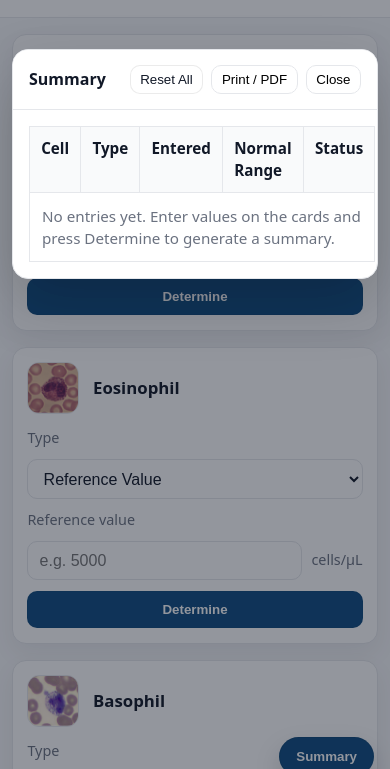
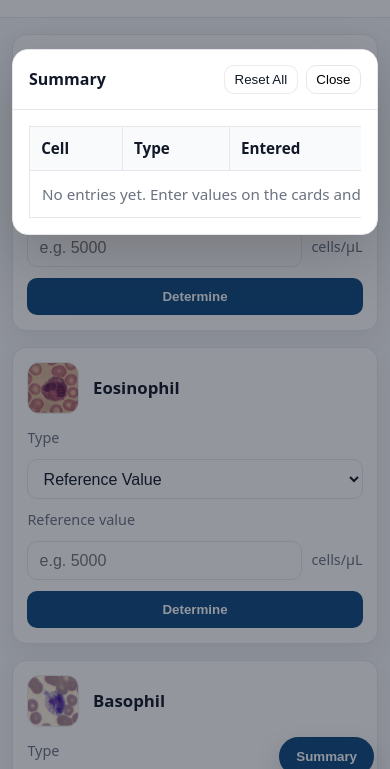
Before and after one commit to DarkNight0404/final_exam, a plain HTML site: page index.html in a window 390 px wide. Both pictures are taken after a click on the button "Summary". Shown: the part 52-821 px from the top of the page. Drawn offline with Linux system fonts and the light colour scheme.

Commit message:
remove print and fix mobile table

```diff
--- a/css/style.css
+++ b/css/style.css
@@ -131,7 +131,7 @@ main {
 .cell-form select:focus,
 .cell-form input[type="text"]:focus {
   border-color: rgba(15, 76, 129, 0.45);
-    box-shadow: 0 0 0 4px rgba(15, 76, 129, 0.10);
+  box-shadow: 0 0 0 4px rgba(15, 76, 129, 0.1);
 }
 
 /* Input + unit */
@@ -144,8 +144,7 @@ main {
 
 .inline-row input {
   flex: 1 1 auto;
-    min-width: 0;
-    /* prevents overflow on small screens */
+  min-width: 0; /* prevents overflow on small screens */
 }
 
 .unit-span {
@@ -339,16 +338,18 @@ main {
   overflow: auto;
 }
 
-/* Table-style Summary (print-friendly) */
+/* ===== Summary table (keep table layout + horizontal scroll on phones) ===== */
 .summary-table-wrap {
   width: 100%;
-    overflow: auto;
+  overflow-x: auto;
+  -webkit-overflow-scrolling: touch;
 }
 
 .summary-table {
   width: 100%;
   border-collapse: collapse;
   font-size: 0.95rem;
+  min-width: 720px; /* forces horizontal scroll on narrow screens */
 }
 
 .summary-table th,
@@ -363,6 +364,11 @@ main {
   background: #f9fafb;
   color: #111827;
   font-weight: 700;
+}
+
+.summary-table td:last-child,
+.summary-table th:last-child {
+  white-space: nowrap;
 }
 
 .badge {
@@ -469,7 +475,7 @@ main {
 .field input:focus,
 .field textarea:focus {
   border-color: rgba(15, 76, 129, 0.45);
-    box-shadow: 0 0 0 4px rgba(15, 76, 129, 0.10);
+  box-shadow: 0 0 0 4px rgba(15, 76, 129, 0.1);
 }
 
 .feedback-actions {
@@ -519,6 +525,7 @@ main {
   padding-top: 0.75rem;
 }
 
+/* Prevent iOS zoom */
 .cell-form input[type="text"],
 .cell-form select,
 .feedback-form input,
@@ -526,7 +533,8 @@ main {
   font-size: 16px;
 }
 
-/* PRINT: only print the summary panel/table */
+/* ===== Print rules (don’t break mobile horizontal scroll) ===== */
+@media print {
   .summary-modal .content {
     max-height: none !important;
     overflow: visible !important;
@@ -536,7 +544,6 @@ main {
     overflow: visible !important;
   }
 
-/* Avoid page breaks caused by row splitting / layout quirks */
   .summary-table,
   .summary-table tr,
   .summary-table td,
@@ -545,7 +552,7 @@ main {
     page-break-inside: avoid !important;
   }
 
-/* Also remove any leftover spacing that could force extra pages */
   @page {
     margin: 12mm;
   }
+}
--- a/js/script.js
+++ b/js/script.js
@@ -83,12 +83,14 @@ function ensureSummaryUI() {
       role: "dialog",
       ariaModal: "true",
       ariaLabel: "Summary",
+      id: "summaryPanel",
     });
 
     const header = document.createElement("header");
     const h3 = el("h3", { text: "Summary" });
 
     const actions = el("div", { className: "summary-actions" });
+
     const resetBtn = el("button", {
       className: "close-btn danger",
       type: "button",
@@ -96,12 +98,7 @@ function ensureSummaryUI() {
       dataset: { reset: "1" },
     });
 
-    const printBtn = el("button", {
-      className: "close-btn",
-      type: "button",
-      text: "Print / PDF",
-      dataset: { print: "1" },
-    });
+    // PDF button removed as requested
 
     const closeBtn = el("button", {
       className: "close-btn",
@@ -111,15 +108,12 @@ function ensureSummaryUI() {
     });
 
     actions.appendChild(resetBtn);
-    actions.appendChild(printBtn);
     actions.appendChild(closeBtn);
 
     header.appendChild(h3);
     header.appendChild(actions);
 
     const content = el("div", { className: "content" });
-
-    // Table layout for Summary (print-friendly)
     const tableWrap = el("div", { className: "summary-table-wrap" });
 
     const table = el("table", { className: "summary-table" });
@@ -172,9 +166,13 @@ function ensureSummaryUI() {
     for (const [name, r] of entries) {
       const badgeClass = r.status || "na";
       const badgeLabel =
-        badgeClass === "low" ? "Low" :
-          badgeClass === "high" ? "High" :
-            badgeClass === "normal" ? "Normal" : "N/A";
+        badgeClass === "low"
+          ? "Low"
+          : badgeClass === "high"
+            ? "High"
+            : badgeClass === "normal"
+              ? "Normal"
+              : "N/A";
 
       const tr = document.createElement("tr");
       tr.innerHTML = `
@@ -194,10 +192,8 @@ function ensureSummaryUI() {
   }
 
   function resetAll() {
-    // clear stored results
     cellResults.clear();
 
-    // clear UI on each card
     document.querySelectorAll(".cell-card").forEach((card) => {
       const input = card.querySelector("input");
       const result = card.querySelector(".diagnosis-result");
@@ -212,12 +208,6 @@ function ensureSummaryUI() {
     renderSummaryList();
   }
 
-  function printSummary() {
-    renderSummaryList();         // ensure latest rows
-    modal.classList.add("open"); // ensure visible for print
-    window.print();
-  }
-
   fab.addEventListener("click", openModal);
 
   modal.addEventListener("click", (e) => {
@@ -225,7 +215,6 @@ function ensureSummaryUI() {
     if (!(t instanceof HTMLElement)) return;
     if (t.dataset.close) closeModal();
     if (t.dataset.reset) resetAll();
-    if (t.dataset.print) printSummary();
   });
 
   document.addEventListener("keydown", (e) => {
@@ -311,7 +300,6 @@ function addCellCard(cellConfig) {
     resultDiv.appendChild(always);
   }
 
-  // Update label and units on select change
   select.addEventListener("change", function () {
     const cfg = getModeConfig();
 
@@ -323,7 +311,6 @@ function addCellCard(cellConfig) {
     resetResult();
   });
 
-  // Initialize
   select.dispatchEvent(new Event("change"));
 
   button.addEventListener("click", function () {
@@ -333,7 +320,6 @@ function addCellCard(cellConfig) {
 
     resetResult();
 
-    // Invalid input
     if (Number.isNaN(val)) {
       resultDiv.style.display = "block";
       resultDiv.classList.add("diagnosis-fail");
@@ -351,7 +337,6 @@ function addCellCard(cellConfig) {
       return;
     }
 
-    // No config
     if (!cfg || typeof cfg.min !== "number" || typeof cfg.max !== "number") {
       resultDiv.style.display = "block";
       resultDiv.classList.add("diagnosis-normal");
@@ -392,9 +377,13 @@ function addCellCard(cellConfig) {
     }
 
     const status =
-      statusClass === "diagnosis-low" ? "low" :
-        statusClass === "diagnosis-high" ? "high" :
-          statusClass === "diagnosis-normal" ? "normal" : "na";
+      statusClass === "diagnosis-low"
+        ? "low"
+        : statusClass === "diagnosis-high"
+          ? "high"
+          : statusClass === "diagnosis-normal"
+            ? "normal"
+            : "na";
 
     cellResults.set(name, {
       status,
@@ -564,10 +553,12 @@ if (feedbackForm) {
       "----",
       name ? `From: ${name}` : "",
       `Page: ${location.href}`,
-      `Date: ${new Date().toLocaleString()}`
+      `Date: ${new Date().toLocaleString()}`,
     ].filter(Boolean);
 
-    const mailto = `mailto:${encodeURIComponent(FEEDBACK_TO_EMAIL)}?subject=${encodeURIComponent(subject)}&body=${encodeURIComponent(bodyLines.join("\n"))}`;
+    const mailto = `mailto:${encodeURIComponent(
+      FEEDBACK_TO_EMAIL
+    )}?subject=${encodeURIComponent(subject)}&body=${encodeURIComponent(bodyLines.join("\n"))}`;
     window.location.href = mailto;
   });
 }
```
Also changed, not shown: index.html (+16 -6 lines). Lines whose indentation alone changed are shown as unchanged.
